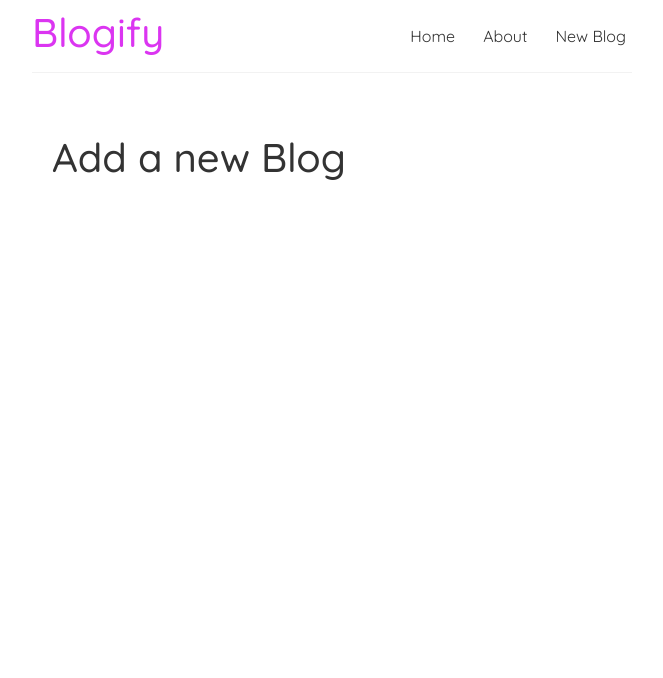
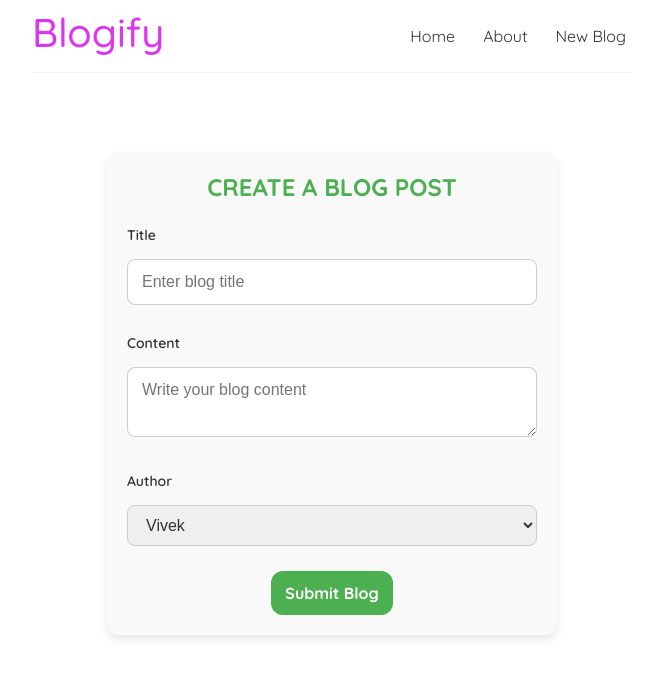
Before and after one commit to laminsaidy/BloogifyPP5, a React (Create React App) app: page /create in a window 1280 px wide. Shown: the top 678 px of the page, without its empty margins (308-971 px from the left). Built offline with nearby package versions, Linux system fonts and the light colour scheme.

Commit message:
Create a form for users to write a blog

```diff
--- a/src/CreateBlog.js
+++ b/src/CreateBlog.js
@@ -1,9 +1,59 @@
-const Create = () => {
-    return (
-        <div ClassName='create'>
-            <h1>Add a new Blog</h1>
+import { useState } from "react";
+
+const BlogForm = () => {
+  const [title, setTitle] = useState("");
+  const [body, setBody] = useState("");
+  const [author, setAuthor] = useState("mario");
+
+  const handleSubmit = (e) => {
+    e.preventDefault();
+    const blog = { title, body, author };
+
+    console.log(blog);
+  }
+
+  return (
+    <div className="blog-form">
+      <h2>Create a Blog Post</h2>
+      <form onSubmit={handleSubmit}>
+        <div className="form-group">
+          <label htmlFor="title">Title</label>
+          <input
+            id="title"
+            type="text"
+            placeholder="Enter blog title"
+            required
+            value={title}
+            onChange={(e) => setTitle(e.target.value)}
+          />
         </div>
-    );
-}
+        <div className="form-group">
+          <label htmlFor="body">Content</label>
+          <textarea
+            id="body"
+            placeholder="Write your blog content"
+            required
+            value={body}
+            onChange={(e) => setBody(e.target.value)}
+          ></textarea>
+        </div>
+        <div className="form-group">
+          <label htmlFor="author">Author</label>
+          <select
+            id="author"
+            value={author}
+            onChange={(e) => setAuthor(e.target.value)}
+          >
+            <option value="mario">Vivek</option>
+            <option value="yoshi">Eylon</option>
+          </select>
+        </div>
+        <div className="form-actions">
+          <button type="submit">Submit Blog</button>
+        </div>
+      </form>
+    </div>
+  );
+};
 
-export default Create;
+export default BlogForm;
--- a/src/index.css
+++ b/src/index.css
@@ -101,3 +101,80 @@
 .blog-content a{
   text-decoration: none;
 }
+
+
+
+/* blog form styling */
+.blog-form {
+  max-width: 450px;
+  margin: 20px auto;
+  padding: 20px;
+  background: #f9f9f9;
+  border-radius: 12px;
+  box-shadow: 0 4px 8px rgba(0, 0, 0, 0.1);
+  text-align: center;
+}
+
+.blog-form h2 {
+  font-size: 24px;
+  color: #4caf50;
+  margin-bottom: 20px;
+  font-weight: bold;
+  text-transform: uppercase;
+}
+
+.blog-form .form-group {
+  margin-bottom: 20px;
+  text-align: left;
+}
+
+.blog-form label {
+  font-size: 14px;
+  font-weight: 600;
+  color: #333;
+  margin-bottom: 8px;
+  display: inline-block;
+}
+
+.blog-form input,
+.blog-form textarea,
+.blog-form select {
+  width: 100%;
+  padding: 10px 14px;
+  margin: 5px 0;
+  border: 1px solid #ccc;
+  border-radius: 8px;
+  box-sizing: border-box;
+  font-size: 16px;
+  font-family: "Arial", sans-serif;
+  transition: border-color 0.3s ease;
+}
+
+.blog-form input:focus,
+.blog-form textarea:focus,
+.blog-form select:focus {
+  border-color: #4caf50;
+  outline: none;
+}
+
+.blog-form button {
+  background: #4caf50;
+  color: #fff;
+  border: 0;
+  padding: 10px 14px;
+  border-radius: 12px;
+  cursor: pointer;
+  font-size: 16px;
+  font-weight: bold;
+  transition: background 0.3s ease, transform 0.2s ease;
+}
+
+.blog-form button:hover {
+  background: #45a049;
+  transform: translateY(-2px);
+}
+
+.blog-form button:active {
+  background: #3e8e41;
+  transform: translateY(0);
+}
```
